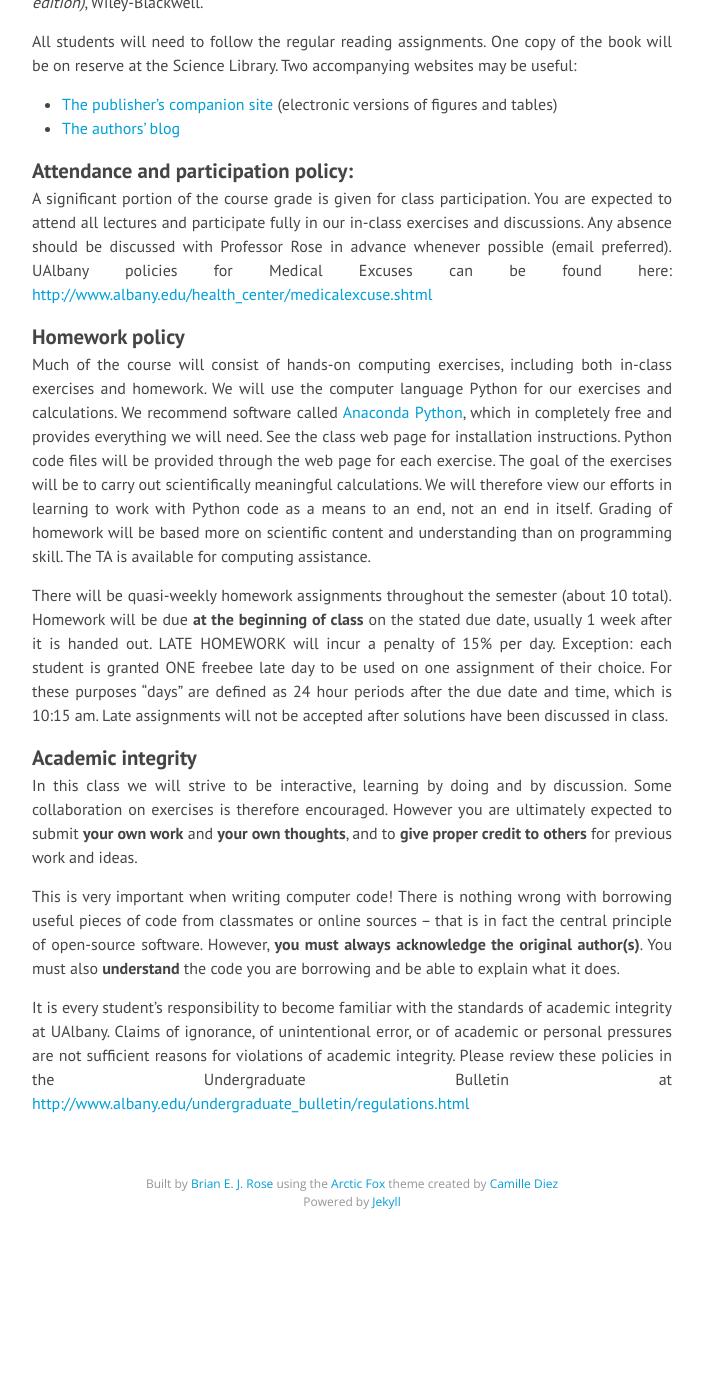
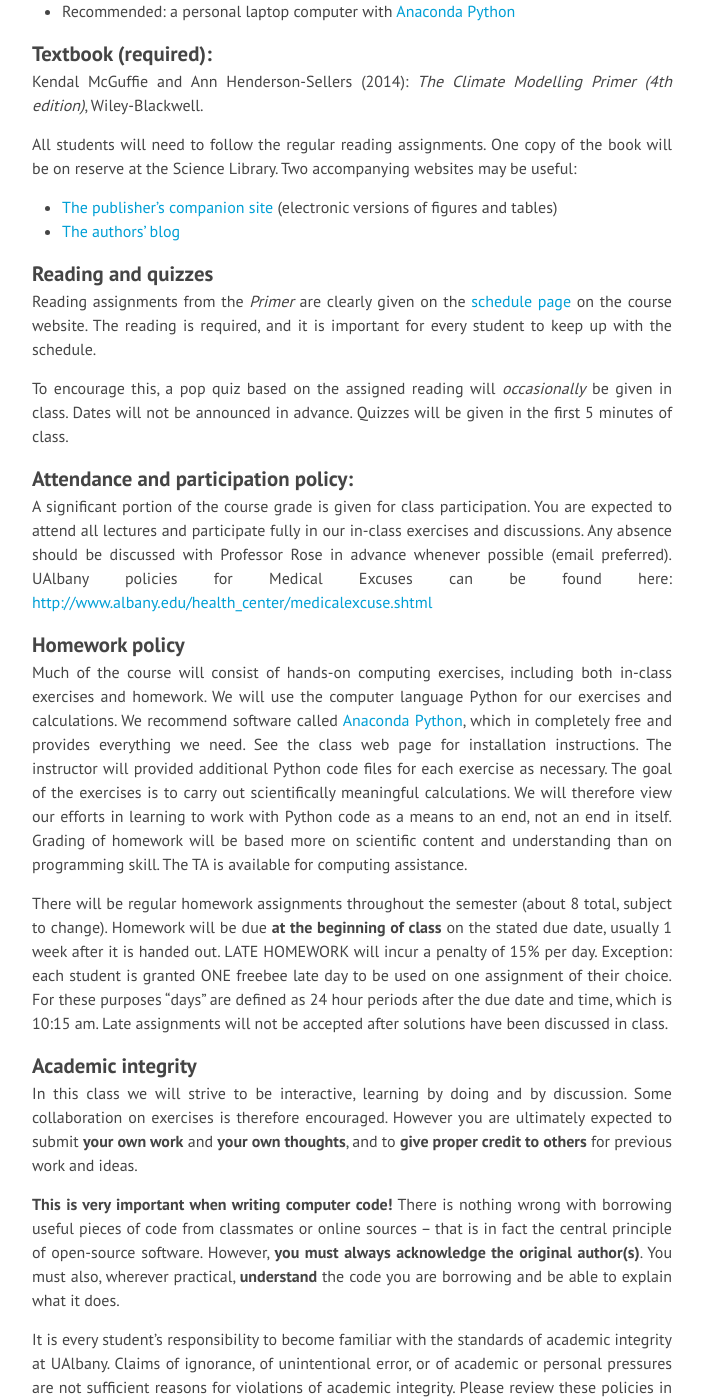
Before and after one commit to brian-rose/env-415-site, a Jekyll site: the page built from syllabus.md, in a window 1280 px wide and 1400 px high, scrolled down 1327 px. Shown: the whole window, without its empty margins (288-992 px from the left). Built offline with Jekyll 4.4.1, drawn with Linux system fonts in a browser that asks for light colours; nearby versions of some CDN libraries; Markdown is read by kramdown in place of the engine named in the settings; before the commit the page ends 2574 px from its top, so only the background shows below that; some of the changed text lies outside the part shown.

Commit message:
Update syllabus and office hours.

```diff
--- a/index.html
+++ b/index.html
@@ -13,19 +13,19 @@
 ### Instructor: Brian Rose
 - **Email**: <brose@albany.edu>
 - **Office**: ES 315
-- **Office hours**: Monday 1:30 - 2:30 PM, Wednesday 10:30 - 11:30 AM (or by appointment)
+- **Office hours**: Monday 1:30 - 2:30 PM, Wednesday 11:00 AM - 12:00 PM (or by appointment)
 - **Website**: <http://www.atmos.albany.edu/facstaff/brose>
 
 ### Teaching assistant: Cameron Rencurrel
 - **Email**: <crencurrel@albany.edu>
 - **Office**: ES 330
-- **Office hours**: TBD
+- **Office hours**: Monday 9:30 - 11 AM, Thursday 3:00 - 4:30 PM (or by appointment)
 
 ### Course website:
 <http://www.atmos.albany.edu/facstaff/brose/classes/ENV415_Spring2016/>
 
 Look below to find news and updates about the course. Check back here often.
-The [Schedule page]({{ site.baseurl }}/schedule) will probably be updated as the course evolves.
+The [Schedule page]({{ site.baseurl }}/schedule) will be updated as the course evolves.
 
 {% endmarkdown %}
 
--- a/syllabus.md
+++ b/syllabus.md
@@ -12,33 +12,37 @@
 ### Instructor: Brian Rose
 - **Email**: <brose@albany.edu>
 - **Office**: ES 315
-- **Office hours**: Monday 1:30 - 2:30 PM, Wednesday 10:30 - 11:30 AM (or by appointment)
+- **Office hours**: Monday 1:30 - 2:30 PM, Wednesday 11:00 AM - 12:00 PM (or by appointment)
 - **Website**: <http://www.atmos.albany.edu/facstaff/brose>
 
 ### Teaching assistant: Cameron Rencurrel
 - **Email**: <crencurrel@albany.edu>
 - **Office**: ES 330
-- **Office hours**: TBD
+- **Office hours**: Monday 9:30 - 11 AM, Thursday 3:00 - 4:30 PM (or by appointment)
 
 ### Course website:
 <http://www.atmos.albany.edu/facstaff/brose/classes/ENV415_Fall2016/>
 
-From the [Undergraduate Bulletin](http://www.albany.edu/undergraduate_bulletin/a_env.html):
+Includes the online version of this syllabus with hyperlinks, lecture and reading schedule and more.
+
+### From the [Undergraduate Bulletin](http://www.albany.edu/undergraduate_bulletin/a_env.html):
 
 *A hands-on course in climate modeling; students will gain an appreciation for what climate models are, their limitations, and how they can be used to study natural phenomena. Topics include the physical laws governing climate and climate change, the hierarchy of model complexity, parameterization versus simulation, using models for prediction versus understanding, application of simple climate models to past and future climates on Earth (including radically different climates of the past such as Snowball Earth), accessing and analyzing results from IPCC models. Students will gain significant computer experience making calculations, analyzing results, and interpreting their significance. Prerequisite(s): A ATM 210, A ATM 315 or A ENV 315 or permission of instructor for students with computer programming experience; A MAT 111 or 112 or T MAT 118.*
 
 ### Grading: A-E, 3 credit
 Grades will be determined based on the following breakdown:
 
+- Assignments: 40%
+- Quizzes: 5%
+- Midterm exam: 20%
+- Final exam: 25%
 - Participation: 10%
-- Assignments: 40%
-- Midterm exam: 20%
-- Final exam: 30%
 
 ### Course requirements
 
 - Attendance and participation during in-class exercises
 - Completion of all assigned reading and regular homework assignments
+- Completiong of occasional in-class quizzes
 - Completion of midterm and final exams
 - A computer with internet access and a scientific Python environment
 - Recommended: a personal laptop computer with [Anaconda Python](https://www.continuum.io/downloads)
@@ -51,19 +55,25 @@
 - [The publisher's companion site](http://www.wiley.com/go/mcguffie/climatemodellingprimer) (electronic versions of figures and tables)
 - [The authors' blog](http://www.climatemodellingprimer.net)
 
+### Reading and quizzes
+Reading assignments from the *Primer* are clearly given on the [schedule page](http://www.atmos.albany.edu/facstaff/brose/classes/ENV415_Fall2016/schedule.html) on the course website. The reading is required, and it is important for every student to keep up with the schedule.
+
+To encourage this, a pop quiz based on the assigned reading will *occasionally* be given in class. Dates will not be announced in advance. Quizzes will be given in the first 5 minutes of class.
+
+
 ### Attendance and participation policy:
 A significant portion of the course grade is given for class participation. You are expected to attend all lectures and participate fully in our in-class exercises and discussions. Any absence should be discussed with Professor Rose in advance whenever possible (email preferred). UAlbany policies for Medical Excuses can be found here: <http://www.albany.edu/health_center/medicalexcuse.shtml>
 
+
 ### Homework policy
-Much of the course will consist of hands-on computing exercises, including both in-class exercises and homework. We will use the computer language Python for our exercises and calculations. We recommend software called [Anaconda Python](https://www.continuum.io/downloads), which in completely free and provides everything we will need. See the class web page for installation instructions. Python code files will be provided through the web page for each exercise. The goal of the exercises will be to carry out scientifically meaningful calculations. We will therefore view our efforts in learning to work with Python code as a means to an end, not an end in itself. Grading of homework will be based more on scientific content and understanding than on programming skill. The TA is available for computing assistance.
+Much of the course will consist of hands-on computing exercises, including both in-class exercises and homework. We will use the computer language Python for our exercises and calculations. We recommend software called [Anaconda Python](https://www.continuum.io/downloads), which in completely free and provides everything we need. See the class web page for installation instructions. The instructor will provided additional Python code files for each exercise as necessary. The goal of the exercises is to carry out scientifically meaningful calculations. We will therefore view our efforts in learning to work with Python code as a means to an end, not an end in itself. Grading of homework will be based more on scientific content and understanding than on programming skill. The TA is available for computing assistance.
 
-
-There will be quasi-weekly homework assignments throughout the semester (about 10 total). Homework will be due **at the beginning of class** on the stated due date, usually 1 week after it is handed out. LATE HOMEWORK will incur a penalty of 15% per day. Exception: each student is granted ONE freebee late day to be used on one assignment of their choice. For these purposes "days" are defined as 24 hour periods after the due date and time, which is 10:15 am. Late assignments will not be accepted after solutions have been discussed in class.
+There will be regular homework assignments throughout the semester (about 8 total, subject to change). Homework will be due **at the beginning of class** on the stated due date, usually 1 week after it is handed out. LATE HOMEWORK will incur a penalty of 15% per day. Exception: each student is granted ONE freebee late day to be used on one assignment of their choice. For these purposes "days" are defined as 24 hour periods after the due date and time, which is 10:15 am. Late assignments will not be accepted after solutions have been discussed in class.
 
 
 ### Academic integrity
 In this class we will strive to be interactive, learning by doing and by discussion. Some collaboration on exercises is therefore encouraged. However you are ultimately expected to submit **your own work** and **your own thoughts**, and to **give proper credit to others** for previous work and ideas.
 
-This is very important when writing computer code! There is nothing wrong with borrowing useful pieces of code from classmates or online sources -- that is in fact the central principle of open-source software. However, **you must always acknowledge the original author(s)**. You must also **understand** the code you are borrowing and be able to explain what it does.
+**This is very important when writing computer code!** There is nothing wrong with borrowing useful pieces of code from classmates or online sources -- that is in fact the central principle of open-source software. However, **you must always acknowledge the original author(s)**. You must also, wherever practical, **understand** the code you are borrowing and be able to explain what it does.
 
 It is every student's responsibility to become familiar with the standards of academic integrity at UAlbany. Claims of ignorance, of unintentional error, or of academic or personal pressures are not sufficient reasons for violations of academic integrity. Please review these policies in the Undergraduate Bulletin at <http://www.albany.edu/undergraduate_bulletin/regulations.html>
```
